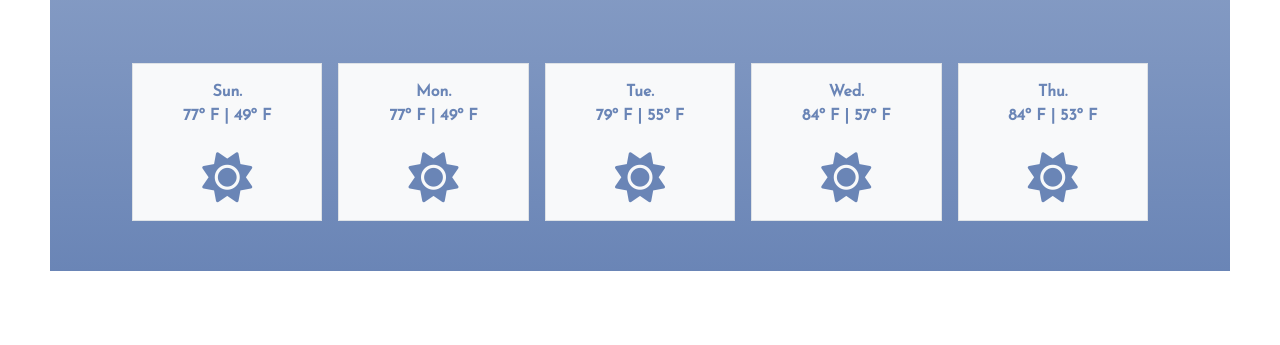
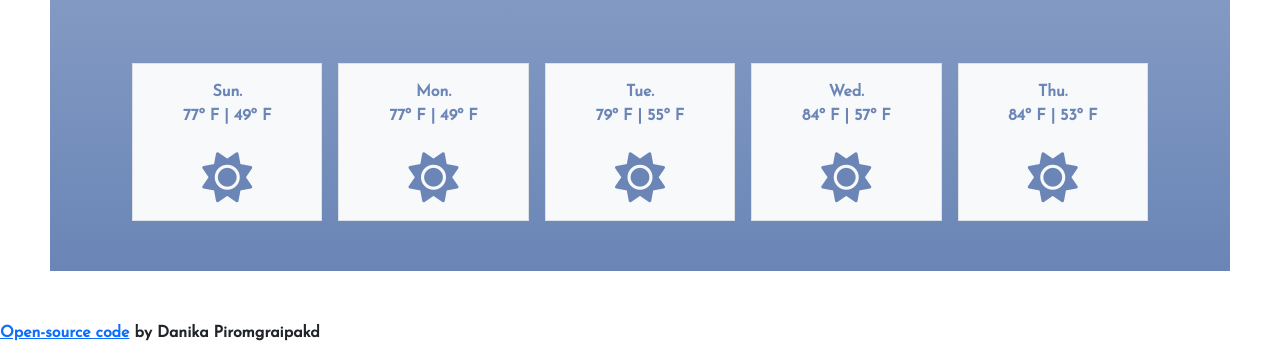
Before and after one commit to 4CCELA/weather-project, a website built with Parcel: page index.html in a window 1280 px wide. Shown: the part 668-1013 px from the top of the page. Before the commit the page ends 989 px from the top, so only its background shows below. Built offline with nearby package versions, Linux system fonts and the light colour scheme; no server answers.

Commit message:
Update index.html

```diff
--- a/index.html
+++ b/index.html
@@ -113,5 +113,6 @@
         </div>
       </div>
     </div>
+    <a href="https://github.com/4CCELA/weather-project">Open-source code</a> by Danika Piromgraipakd
   </body>
 </html>
```
